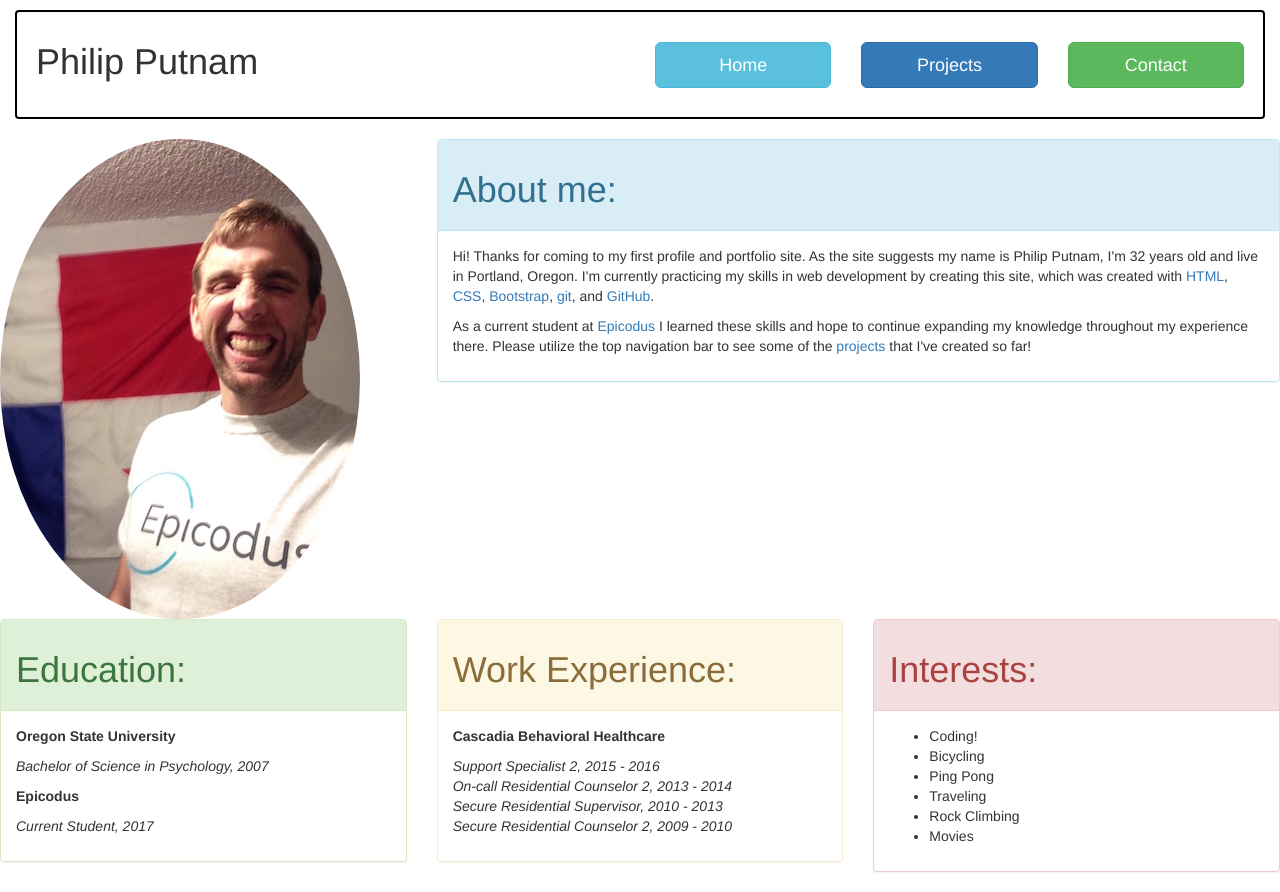
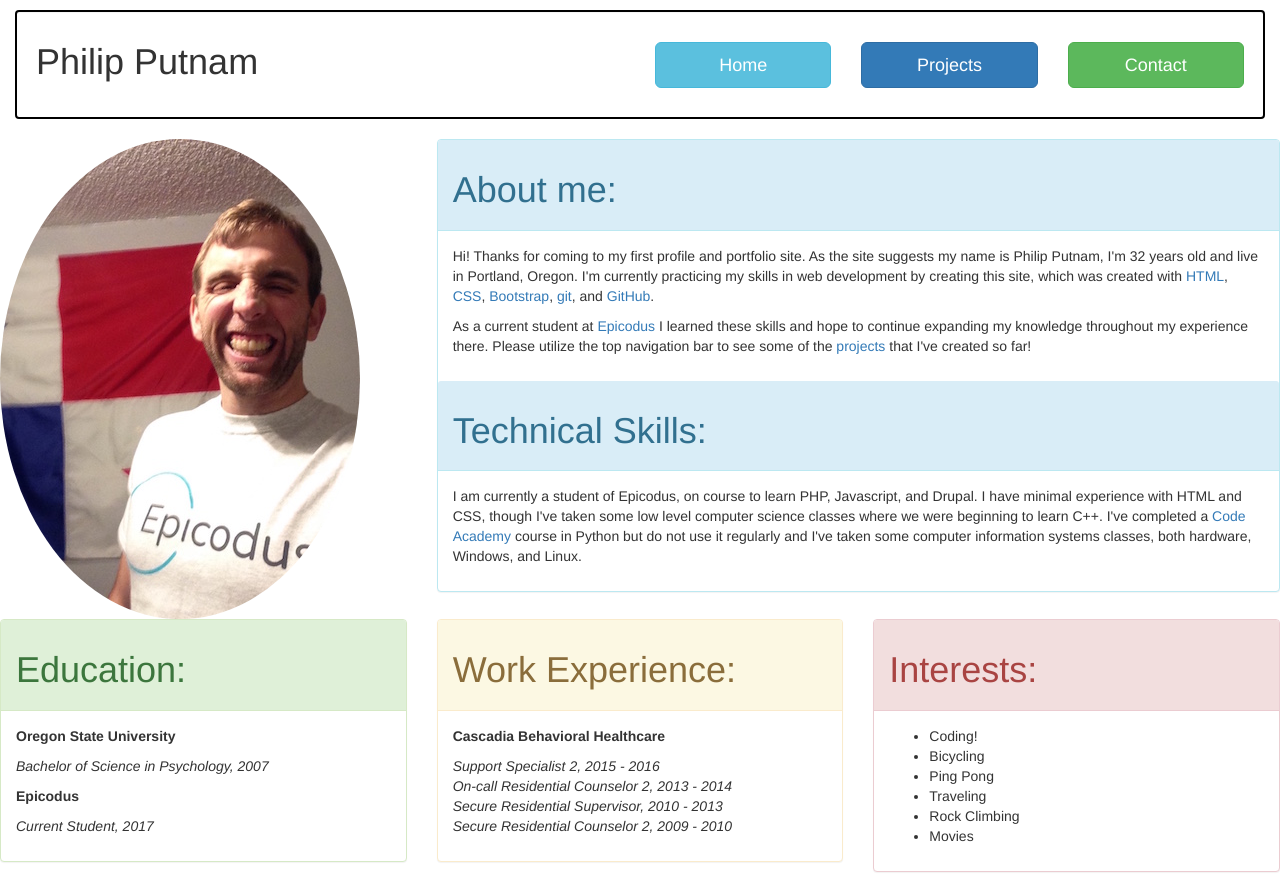
Before and after one commit to philip-putnam/profile-page, a plain HTML site: page aboutme.html in a window 1280 px wide. Drawn offline with Linux system fonts and the light colour scheme.

Commit message:
add technical skills section to aboutme.html

```diff
--- a/aboutme.html
+++ b/aboutme.html
@@ -44,6 +44,13 @@
             <p>Hi! Thanks for coming to my first profile and portfolio site. As the site suggests my name is Philip Putnam, I'm 32 years old and live in Portland, Oregon. I'm currently practicing my skills in web development by creating this site, which was created with <a href="https://en.wikipedia.org/wiki/HTML">HTML</a>, <a href="https://en.wikipedia.org/wiki/Cascading_Style_Sheets">CSS</a>, <a href="http://getbootstrap.com/">Bootstrap</a>, <a href="https://en.wikipedia.org/wiki/Git">git</a>, and <a href="https://github.com/">GitHub</a>.</p>
 
             <p>As a current student at <a href="https://www.epicodus.com/">Epicodus</a> I learned these skills and hope to continue expanding my knowledge throughout my experience there. Please utilize the top navigation bar to see some of the <a href="projects.html">projects</a> that I've created so far!</p>
+          </div>
+
+          <div class="panel-heading">
+            <h1>Technical Skills:</h1>
+          </div>
+          <div class="panel-body">
+            <p>I am currently a student of Epicodus, on course to learn PHP, Javascript, and Drupal. I have minimal experience with HTML and CSS, though I've taken some low level computer science classes where we were beginning to learn C++. I've completed a <a href="http://www.codeacademy.com">Code Academy</a> course in Python but do not use it regularly and I've taken some computer information systems classes, both hardware, Windows, and Linux.
           </div>
         </div>
 
```
